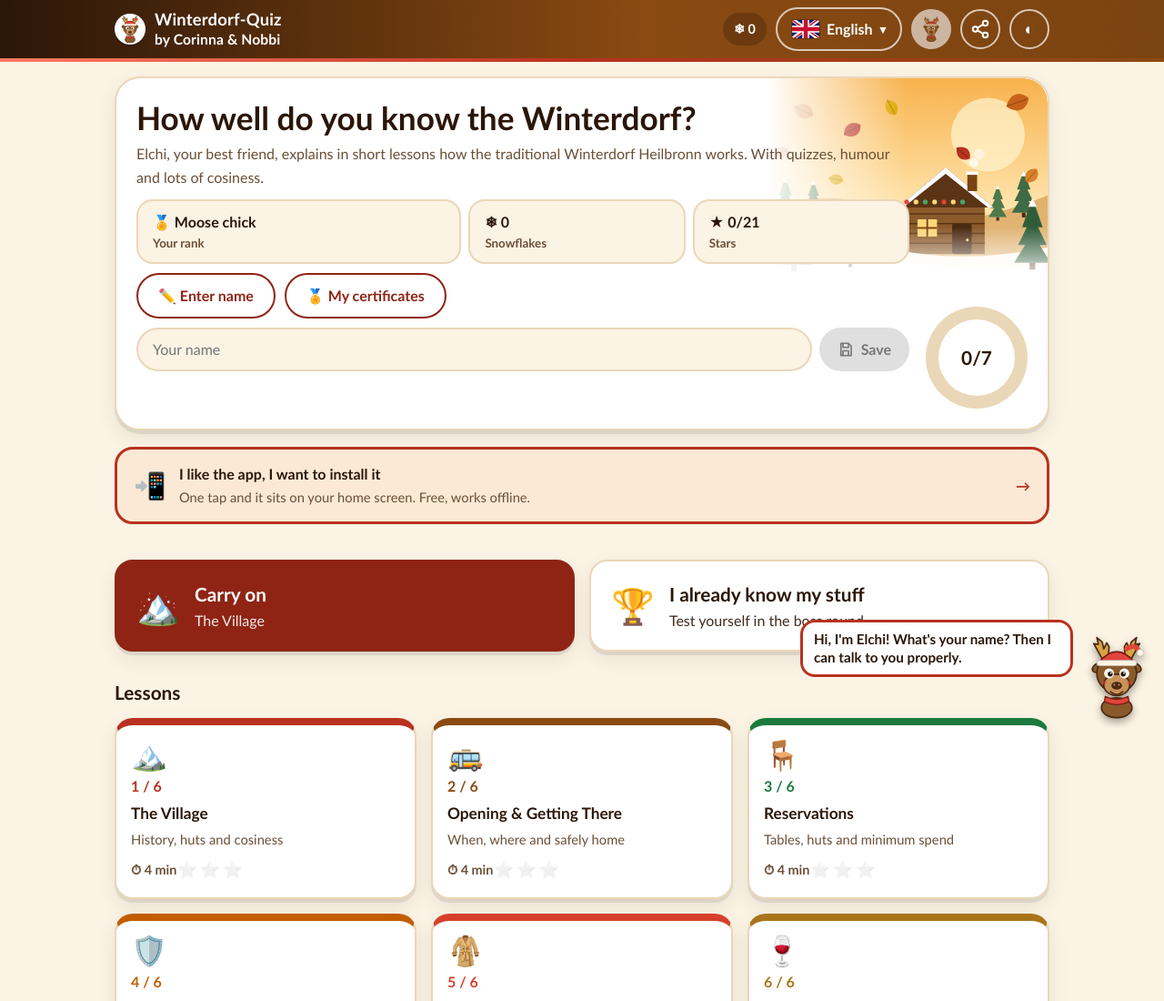
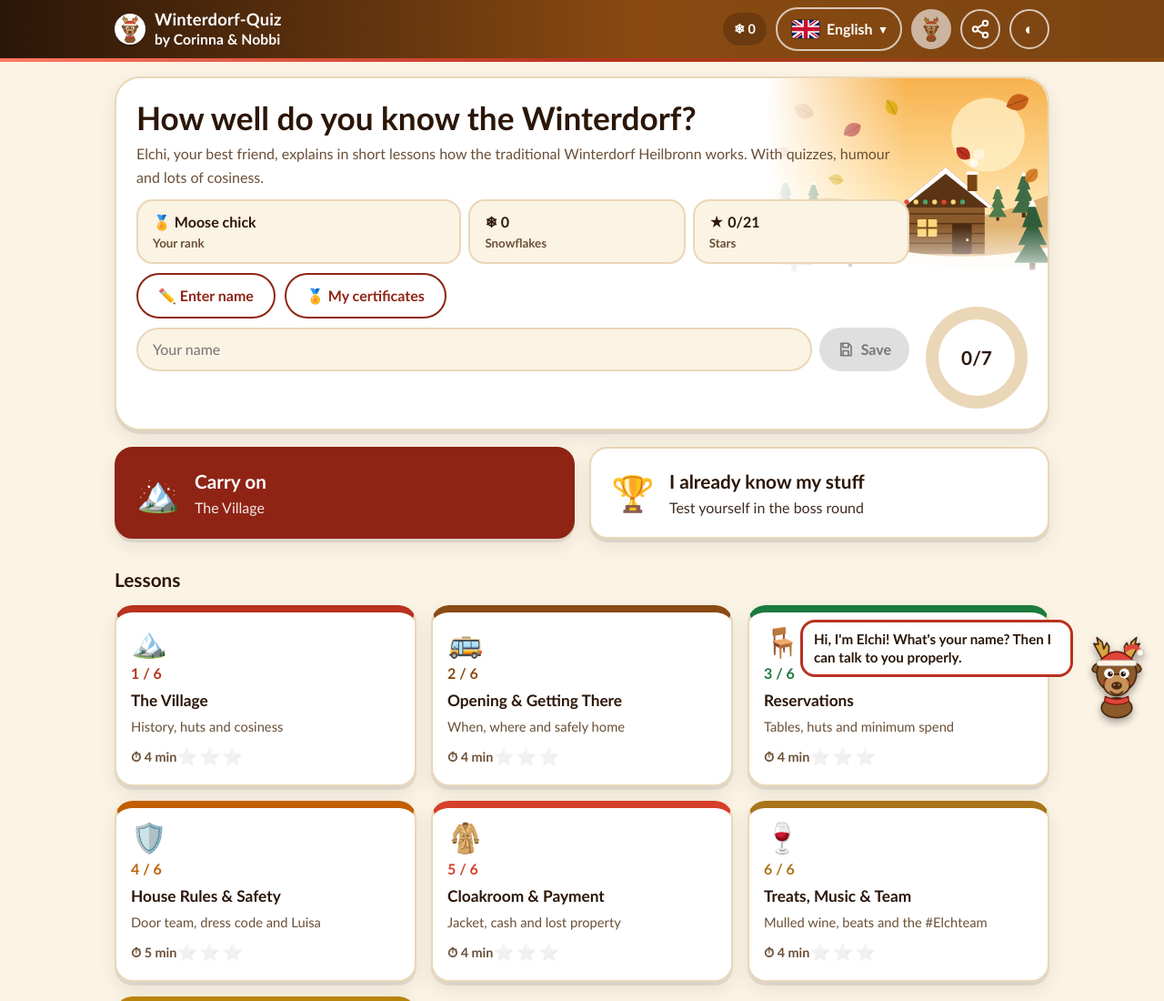
Before and after one commit to nosz/winterdorf, a plain HTML site: page index.html in a window 1280 px wide. Shown: the top 1100 px of the page at 91% size. Drawn offline with Linux system fonts and the light colour scheme.

Commit message:
Add files via upload

```diff
--- a/index.html
+++ b/index.html
@@ -707,7 +707,7 @@ function footer(){const u=U(),ex='<svg viewBox="0 0 24 24" aria-hidden="true"><p
   '<a class="flink" href="https://www.winterdorf-hn.de/" target="_blank" rel="noopener noreferrer"><span class="fli">🏔️</span><span><b>winterdorf-hn.de</b><small>'+u.lk1+'</small></span><span class="fex">'+ex+'</span></a>'+
   '<a class="flink" href="https://nosz.github.io/herzintelligenz/" target="_blank" rel="noopener noreferrer"><span class="fli">🎓</span><span><b>HERZINTELLIGENZ</b><small>'+u.lk2+'</small></span><span class="fex">'+ex+'</span></a></div></div>'+
   '<div class="fcard"><span class="fic">ℹ️</span><div><p>'+u.disc+'</p>'+(u.disc2?'<p>'+u.disc2+'</p>':'')+'</div></div>'+
-  '<p class="fplain">Version '+VERSION+' · <a class="credit" href="https://nosz.github.io/norbert-szpak/" target="_blank" rel="noopener noreferrer">Website Design by Norbert</a></p>'}function render(){chrome();footer();const m=$("main");({home:rHome,lesson:rLesson,quiz:rQuiz,res:rRes,cert:rCert,certs:rCerts})[view](m)}
+  '<p class="fplain">Version '+VERSION+' · <a class="credit" href="https://nosz.github.io/norbert-szpak/" target="_blank" rel="noopener noreferrer">Website Design by Norbert</a></p>'}function render(){chrome();footer();$("foot").style.display=view==="quiz"?"none":"";const m=$("main");({home:rHome,lesson:rLesson,quiz:rQuiz,res:rRes,cert:rCert,certs:rCerts})[view](m)}
 /* HOME */
 function rHome(m){const u=U(),les=LS(),n=passedN(),p=Math.round(n/NL*100);
   const nx=[0,1,2,3,4,5].find(i=>!passed(i));if(!tipTxt)tipTxt=name?f(u.welcomeBack,{n:esc(name)}):u.ask;
@@ -717,7 +717,6 @@ function rHome(m){const u=U(),les=LS(),n=passedN(),p=Math.round(n/NL*100);
   '<div class="namecard'+(nameOpen?"":" hide")+'" id="nc"><input id="nin" maxlength="24" autocomplete="off" aria-label="'+u.nameLbl+'" placeholder="'+u.nameLbl+'" value="'+esc(name)+'"><button type="button" class="save" id="nsave" disabled><svg width="18" height="18" viewBox="0 0 24 24" fill="none" stroke="currentColor" stroke-width="2.2" stroke-linejoin="round" aria-hidden="true"><path d="M5 3h11l4 4v14H5z"/><path d="M8 3v6h8V3M8 21v-7h8v7"/></svg><span id="nst">'+u.save+'</span></button><p class="nmsg" id="nmsg" aria-live="polite"></p></div>'+
   '</div>'+
   '<div class="ring" style="--p:'+p+'"><span>'+n+'/'+NL+'</span></div></section>'+
-  '<button type="button" class="install hide" id="inst"><span class="ii">📲</span><span><b>'+u.instT+'</b><small>'+u.instS+'</small></span><span class="ar">→</span></button><p class="nmsg" id="imsg"></p>'+
   '<div class="bigbtns"><button type="button" class="bbtn pri" id="goNext"><span class="bi">🏔️</span><span><b>'+u.next+'</b><small>'+(nx!=null?les[nx].t:u.allDone)+'</small></span></button><button type="button" class="bbtn" id="goBoss"><span class="bi">🏆</span><span><b>'+u.boss+'</b><small>'+u.bossS+'</small></span></button></div>'+
   '<h2 class="sec">'+u.lessons+'</h2><div class="grid">'+les.map((l,i)=>{const ok=passed(i),mins=Math.max(2,Math.round(2+qcount(i)*.4)),sh='<svg viewBox="0 0 24 24" width="20" height="20" aria-hidden="true" fill="none" stroke="currentColor" stroke-width="2.2" stroke-linecap="round" stroke-linejoin="round"><circle cx="18" cy="5" r="3"/><circle cx="6" cy="12" r="3"/><circle cx="18" cy="19" r="3"/><path d="M8.6 10.5l6.8-4M8.6 13.5l6.8 4"/></svg>';
   return '<div class="lwrap"><button type="button" class="lcard" style="--c:'+COL[i]+';animation-delay:'+i*.06+'s" data-i="'+i+'"><span class="ico">'+IC[i]+'</span><span class="nr">'+(i<6?(i+1)+' / 6':'★')+(ok?' <span class="okc">✓</span>':'')+'</span><h3>'+l.t+'</h3><p>'+l.d+'</p><span class="foot"><span>⏱ '+mins+' '+u.min+'</span><span>'+stars(starsOf(i))+'</span></span></button>'+(ok?'<div class="crow"><button type="button" class="btn ghost cv" data-cv="'+i+'">🏅 '+u.certView+'</button><button type="button" class="btn sharecert sm" data-sh="'+i+'">'+sh+'<span>'+u.share+'</span></button></div>':'')+'</div>'}).join("")+'</div>';
@@ -729,9 +728,7 @@ function rHome(m){const u=U(),les=LS(),n=passedN(),p=Math.round(n/NL*100);
   const ni=$("nin"),nb=$("nsave");const st=()=>{const v=ni.value.trim();if(!v){nb.disabled=true;nb.className="save";$("nst").textContent=u.save}else if(v===name){nb.disabled=true;nb.className="save done";$("nst").textContent=u.saved}else{nb.disabled=false;nb.className="save on";$("nst").textContent=u.save}};
   ni.oninput=()=>{$("nmsg").textContent="";st()};st();
   nb.onclick=()=>{name=ni.value.trim();ls.set("wd_name",name);nameOpen=false;render();Stage.say(f(u.nice,{n:name}))};
-
-  const standalone=matchMedia("(display-mode: standalone)").matches||navigator.standalone;
-  if(!standalone){$("inst").classList.remove("hide");$("inst").onclick=async()=>{if(deferred){deferred.prompt();deferred=null}else $("imsg").textContent=u.instHow}}}
+}
 $("brand").onclick=()=>nav("home");
 $("boost").onclick=()=>{const b=$("boost");if(Stage.busy()){b.classList.remove("nein");void b.offsetWidth;b.classList.add("nein");setTimeout(()=>b.classList.remove("nein"),420);return}if(view!=="home")nav("home");randTip();Stage.boost()};
 $("theme").onclick=()=>{const r=document.documentElement,d=r.dataset.theme==="dark"||(r.dataset.theme!=="light"&&matchMedia("(prefers-color-scheme:dark)").matches);r.dataset.theme=d?"light":"dark";ls.set("wd_theme",r.dataset.theme)};
```
